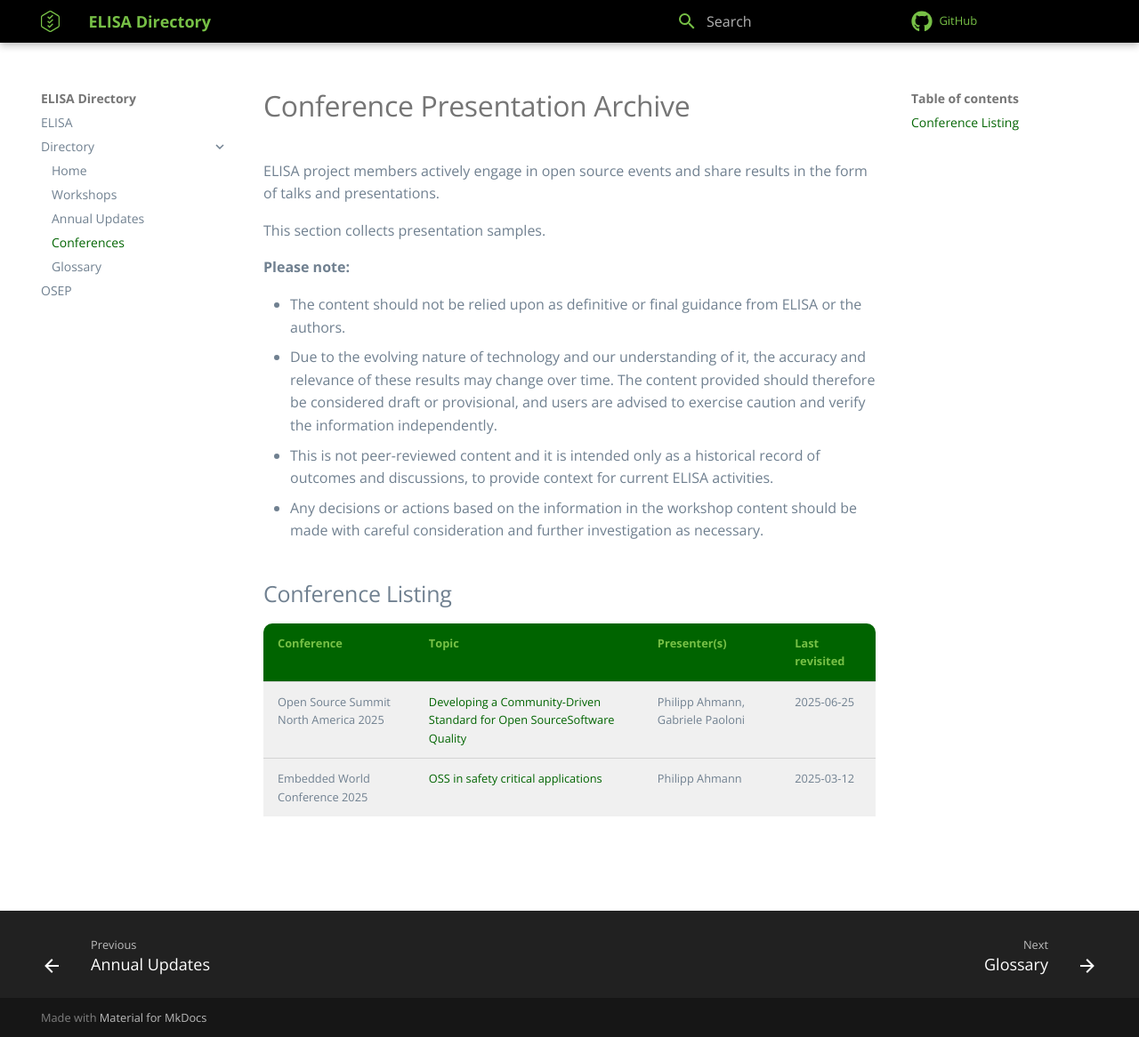
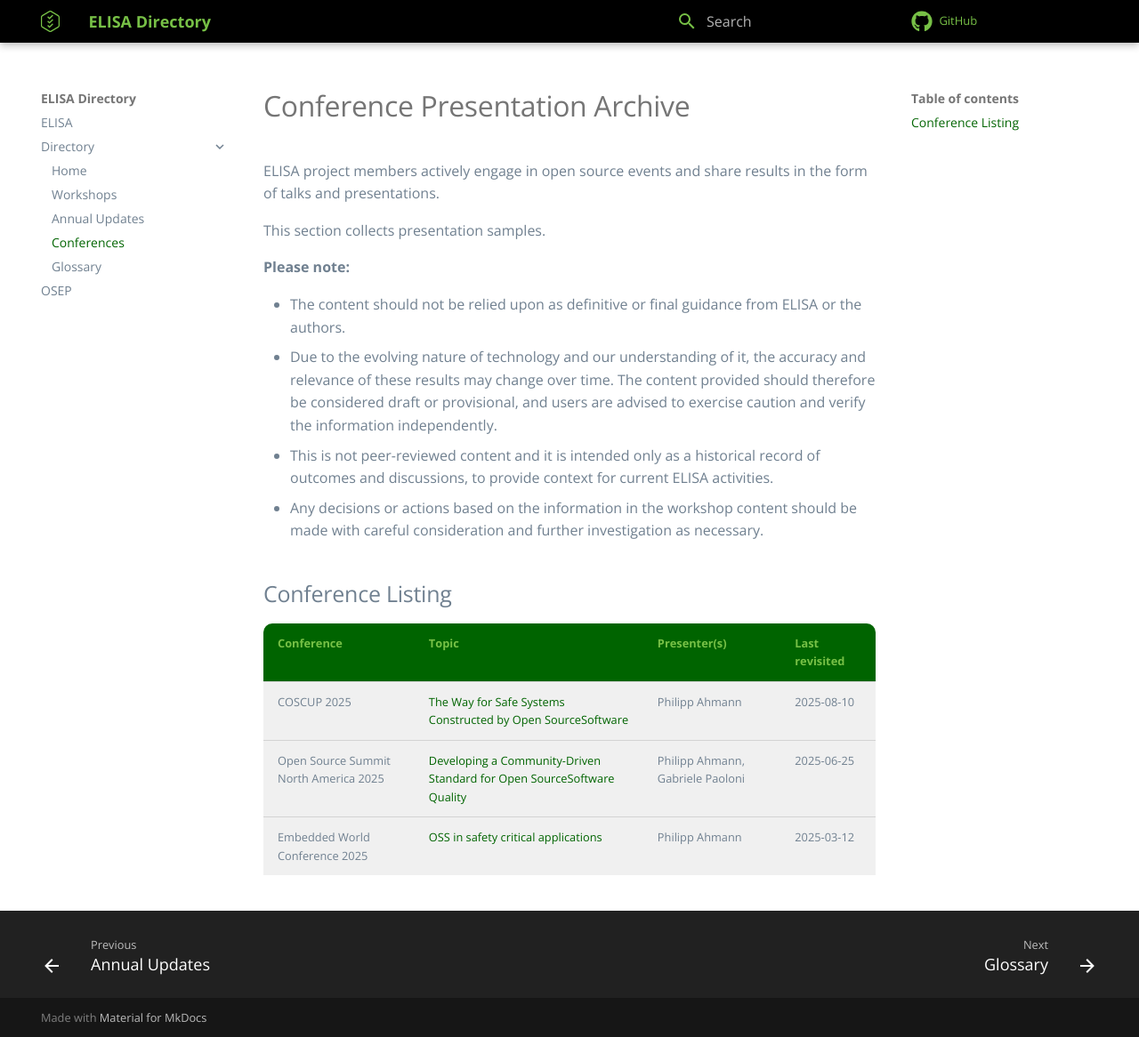
Before and after one commit to elisa-tech/directory, an MkDocs documentation site: the page built from docs/conferences/index.md, in a window 1280 px wide and 1166 px high. Shown: the whole window at 89% size. Built offline with MkDocs 1.6.1 and Material for MkDocs 9.7.7, drawn with Linux system fonts in a browser that asks for light colours; comment, search, counter and statistics services are not loaded.

Commit message:
Add COSCUP 2025 presentation
Signed-off-by: Philipp Ahmann <philipp.ahmann@de.bosch.com>

```diff
--- a/docs/conferences/index.md
+++ b/docs/conferences/index.md
@@ -16,5 +16,6 @@ This section collects presentation samples.
 
 | Conference | Topic | Presenter(s) | Last revisited |
 | ---------- | ----- | ------------ | -------------- |
+| COSCUP 2025 | [The Way for Safe Systems Constructed by Open SourceSoftware](2025-08-10_COSCUP-Safe-Systems-by-OSS-Philipp-Ahmann.pdf)| Philipp Ahmann | 2025-08-10 |
 | Open Source Summit North America 2025 | [Developing a Community-Driven Standard for Open SourceSoftware Quality](2025-06-25_OSS_Quality_Paoloni_Ahmann.pdf)| Philipp Ahmann, Gabriele Paoloni | 2025-06-25 |
 | Embedded World Conference 2025 | [OSS in safety critical applications](2025-03-12-ewc-oss-in-safety-applications-ahmann.pdf)| Philipp Ahmann | 2025-03-12 |
```
Also changed, not shown: 1 other file.
